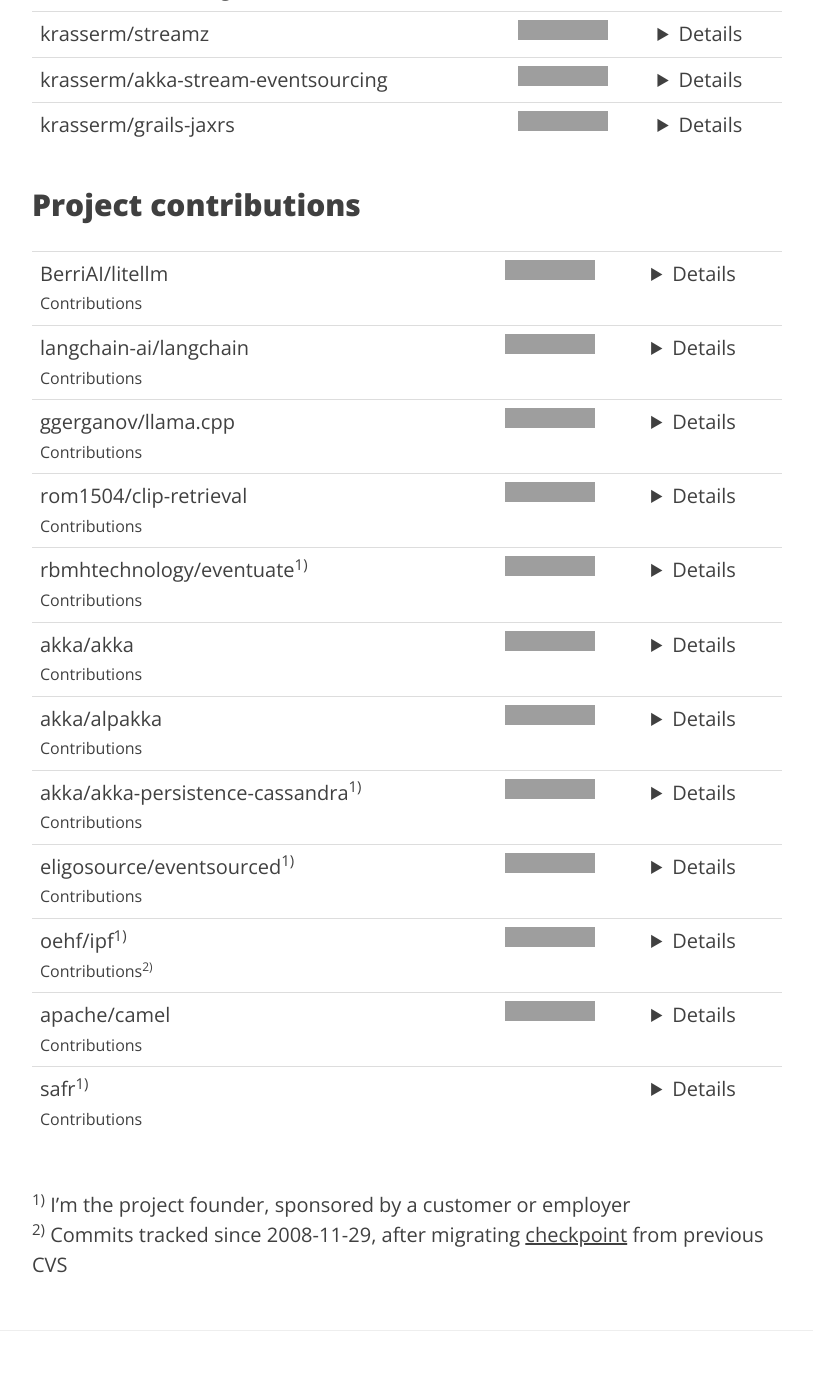
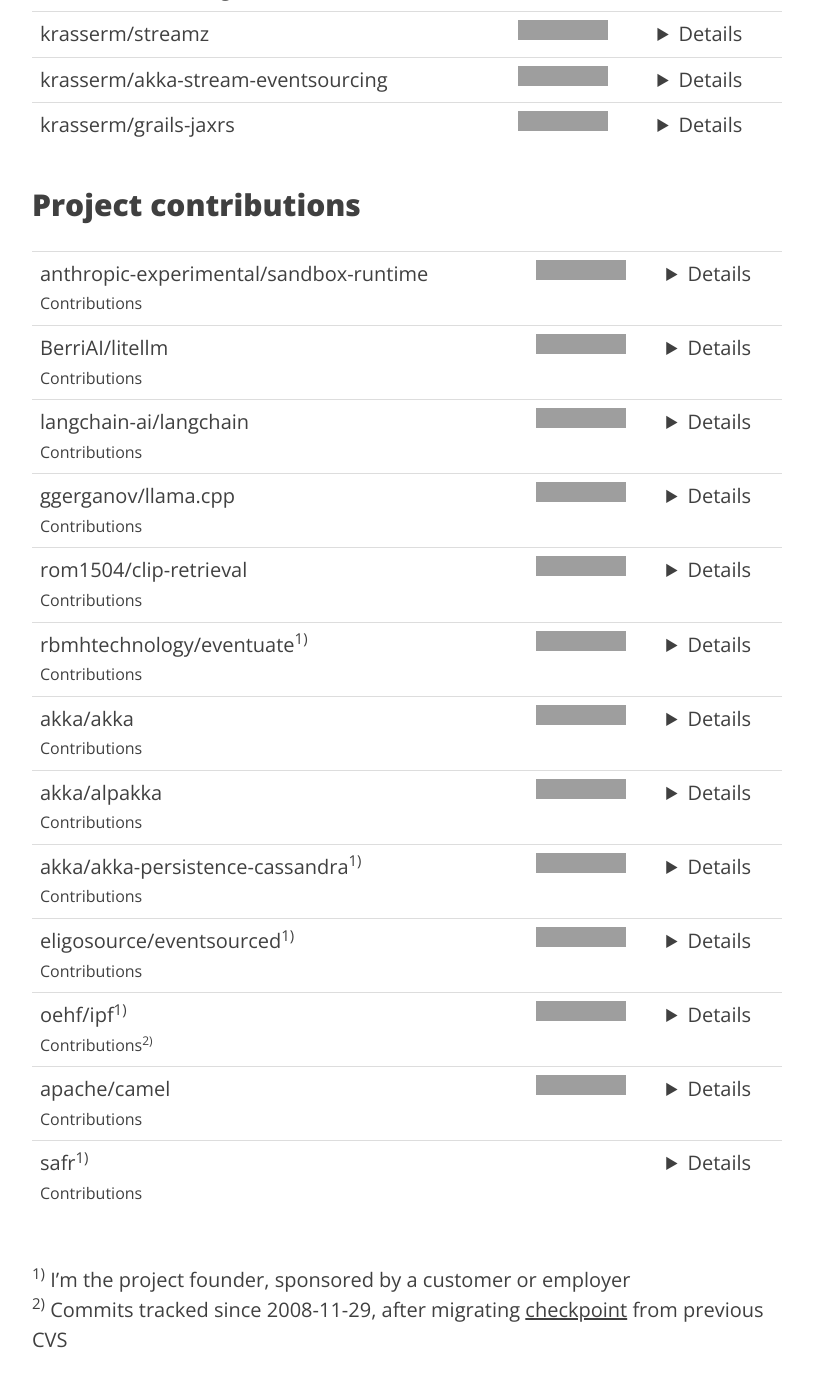
Before and after one commit to krasserm/krasserm.github.io, a Jekyll site: the page built from open-source.md, in a window 1280 px wide and 1400 px high, scrolled down 1109 px. Shown: the top 1387 px of the window, without its empty margins (233-1046 px from the left). Built offline with Jekyll 4.4.1, drawn with Linux system fonts in a browser that asks for light colours; some of the changed text lies outside the part shown; grey boxes are pictures that could not be loaded.

Commit message:
Add sandbox-runtime

```diff
--- a/open-source.md
+++ b/open-source.md
@@ -27,6 +27,7 @@
 ## Project contributions
 <p></p>
 <table>
+<tr><td><a style="text-decoration: none;" href="https://github.com/anthropic-experimental/sandbox-runtime">anthropic-experimental/sandbox-runtime</a><br><span style="font-size: 16px;"><a style="text-decoration: none;" href="https://github.com/search?q=repo%3Aanthropic-experimental%2Fsandbox-runtime+krasserm&type=commits&s=committer-date&o=desc">Contributions</a></span></td><td><img alt="GitHub stars" src="https://img.shields.io/github/stars/anthropic-experimental/sandbox-runtime"></td><td><details>The Sandbox Runtime is a lightweight OS-level sandboxing tool that restricts process access to the filesystem and network without requiring containers. It uses native OS mechanisms (sandbox-exec on macOS, bubblewrap on Linux) to enforce security boundaries, supporting network isolation, filesystem restrictions, and violation monitoring. Originally designed for Claude Code to enable safer AI agents.</details></td></tr>
 <tr><td><a style="text-decoration: none;" href="https://github.com/BerriAI/litellm">BerriAI/litellm</a><br><span style="font-size: 16px;"><a style="text-decoration: none;" href="https://github.com/search?q=repo%3ABerriAI%2Flitellm+krasserm&type=pullrequests&s=created&o=desc">Contributions</a></span></td><td><img alt="GitHub stars" src="https://img.shields.io/github/stars/BerriAI/litellm"></td><td><details>LiteLLM is a library that provides a unified, OpenAI-compatible interface to access, manage, and switch between over 100 large language models (LLMs) across multiple providers, with features for cost tracking, rate limiting, fallback logic, and consistent output formatting.</details></td></tr>
 <tr><td><a style="text-decoration: none;" href="https://github.com/langchain-ai/langchain">langchain-ai/langchain</a><br><span style="font-size: 16px;"><a style="text-decoration: none;" href="https://github.com/search?q=repo%3Alangchain-ai%2Flangchain+author%3Akrasserm&type=pullrequests&s=created&o=asc">Contributions</a></span></td><td><img alt="GitHub stars" src="https://img.shields.io/github/stars/langchain-ai/langchain"></td><td><details><a href="https://www.langchain.com/langchain">LangChain</a> is a framework for developing applications powered by large language models (LLMs). It provides chains, agents, and retrieval strategies that make up an application's <a href="https://blog.langchain.dev/what-is-a-cognitive-architecture/">cognitive architecture</a>. <a href="https://python.langchain.com/v0.2/docs/integrations/platforms/">Third party integrations</a> provide access to provider-specific components like LLMs, vector stores, retrievers and many more.</details></td></tr>
 <tr><td><a style="text-decoration: none;" href="https://github.com/ggerganov/llama.cpp">ggerganov/llama.cpp</a><br><span style="font-size: 16px;"><a style="text-decoration: none;" href="https://github.com/search?q=repo%3Aggerganov%2Fllama.cpp+author%3Akrasserm&type=pullrequests&s=created&o=asc">Contributions</a></span></td><td><img alt="GitHub stars" src="https://img.shields.io/github/stars/ggerganov/llama.cpp"></td><td><details>llama.cpp enables large language model (LLM) inference in C/C++, with minimal setup and state-of-the-art performance on a wide variety of hardware. It also supports integer quantization from 1.5-bit to 8-bit, which significantly enhances the speed of inference while reducing memory requirements.</details></td></tr>
```
